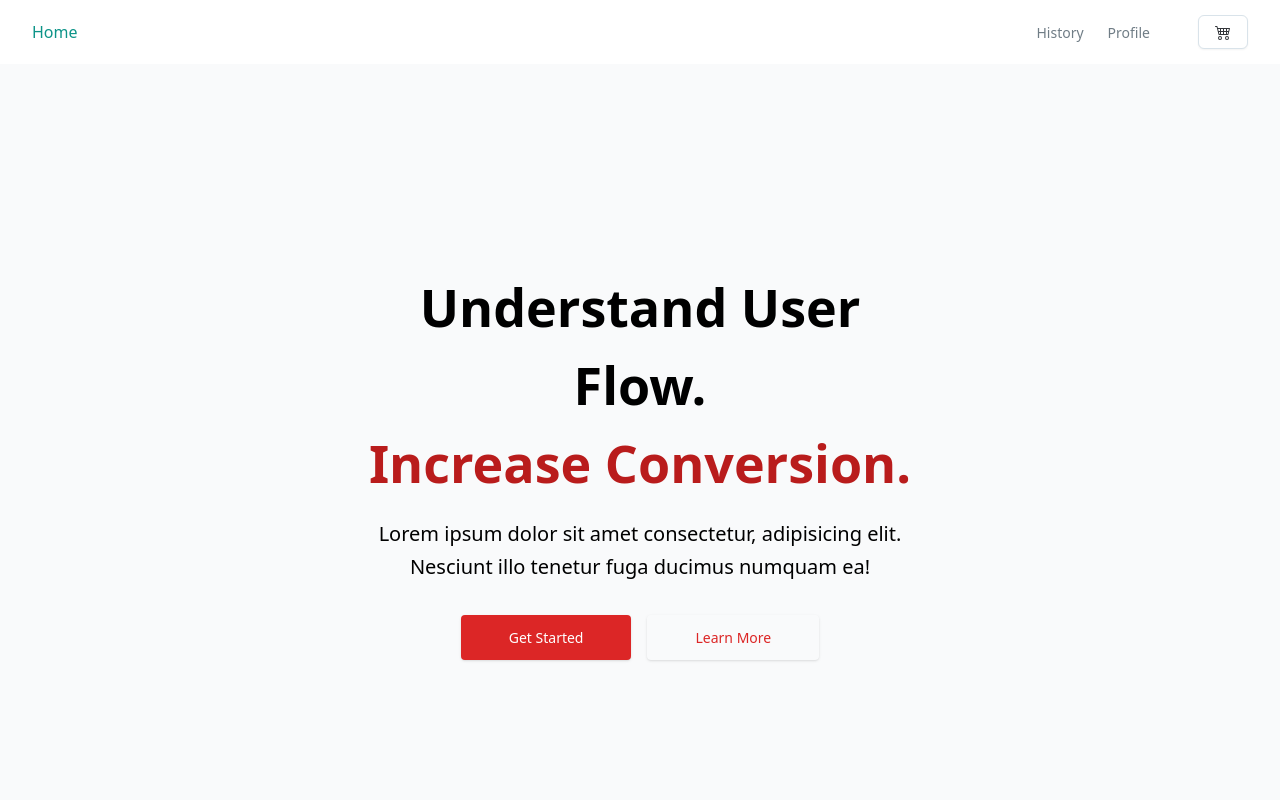
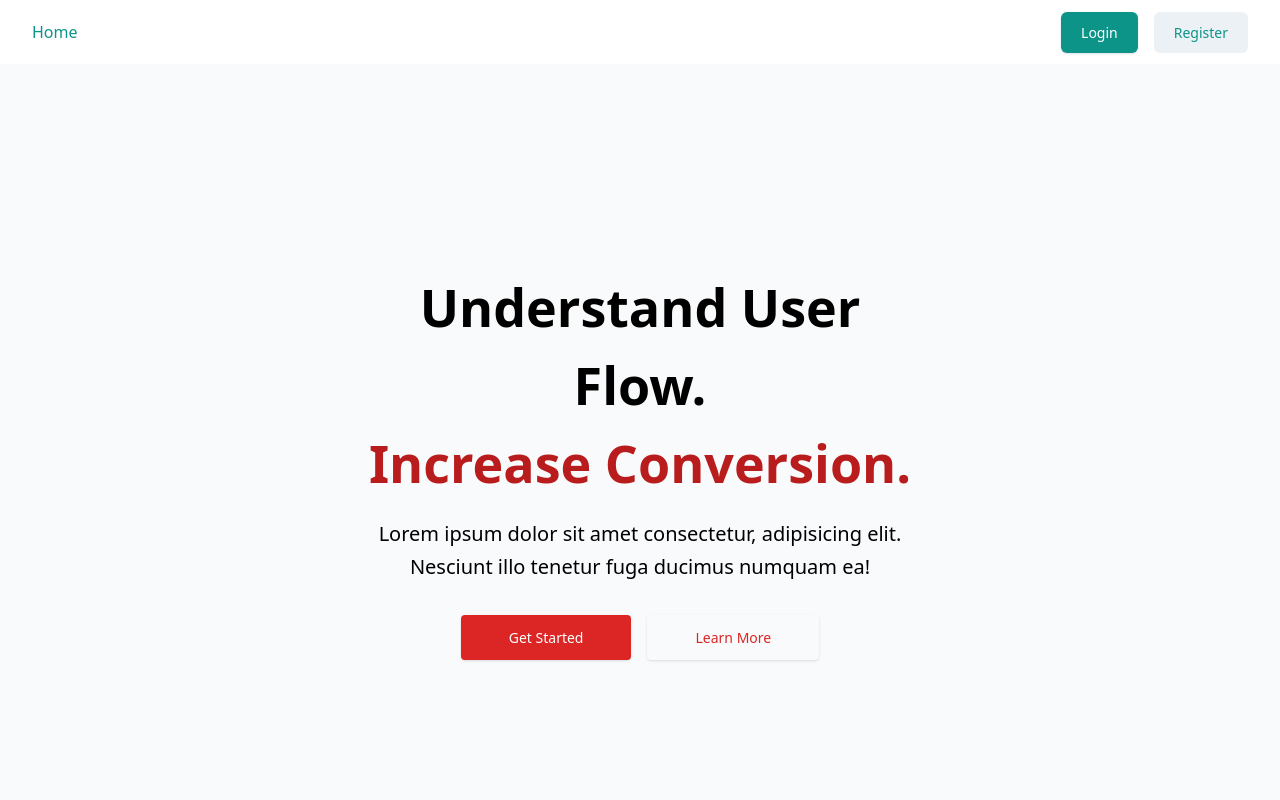
Before and after one commit to Koffer0-0/ECommerce-Shop-Frontend-VueJS3, a Vue app: page / in a window 1280 px wide. Shown: the top 800 px of the page. Built offline with nearby package versions, Linux system fonts and the light colour scheme.

Commit message:
display if authenticated or not

```diff
--- a/src/components/BaseNavigation.vue
+++ b/src/components/BaseNavigation.vue
@@ -61,7 +61,7 @@
 </template>
 
 <script setup>
-import {ref} from "vue";
+import {onMounted, ref} from "vue";
 
 const links = ref([
   {name: 'History', url: '/history', class: 'text-gray-500 transition hover:text-gray-500/75'},
@@ -72,7 +72,15 @@ const actions = ref([
   {name: 'Login', url: '/login', class: 'rounded-md bg-teal-600 px-5 py-2.5 text-sm font-medium text-white shadow'},
   {name: 'Register', url: '/register', class: 'rounded-md bg-gray-100 px-5 py-2.5 text-sm font-medium text-teal-600'},
 ]);
-const authenticated = ref(true)
+
+const authenticated = ref()
+onMounted(() => {
+  if (localStorage.getItem('access_token') == null) {
+    authenticated.value = false
+  } else [
+    authenticated.value = true
+  ]
+})
 defineProps({
   msg: {
     type: String,
--- a/src/router/index.js
+++ b/src/router/index.js
@@ -14,8 +14,8 @@ const index = createRouter({
         },
         {path: "/products", name: "Products", component: () => import('../pages/ProductsPage.vue')},
         {path: "/product/:id", name: "Product", component: () => import('../pages/ProfilePage.vue'), meta: {requiresAuth: false}, props: true},
-        {path: "/cart", name: "Cart", component: () => import('../pages/CartCheckupPage.vue'), meta: {requiresAuth: false}},
-        {path: "/profile", name: "Profile", component: () => import('../pages/ProfilePage.vue'), meta: {requiresAuth: false},
+        {path: "/cart", name: "Cart", component: () => import('../pages/CartCheckupPage.vue'), meta: {requiresAuth: true}},
+        {path: "/profile", name: "Profile", component: () => import('../pages/ProfilePage.vue'), meta: {requiresAuth: true},
             children: [
                 {
                     path: "order/:id",
@@ -26,7 +26,7 @@ const index = createRouter({
                 },
             ]
         },
-        {path: "/history", name: "History", component: () => import('../pages/ProfilePage.vue'), meta: {requiresAuth: false}},
+        {path: "/history", name: "History", component: () => import('../pages/ProfilePage.vue'), meta: {requiresAuth: true}},
     ]
 })
 
```
